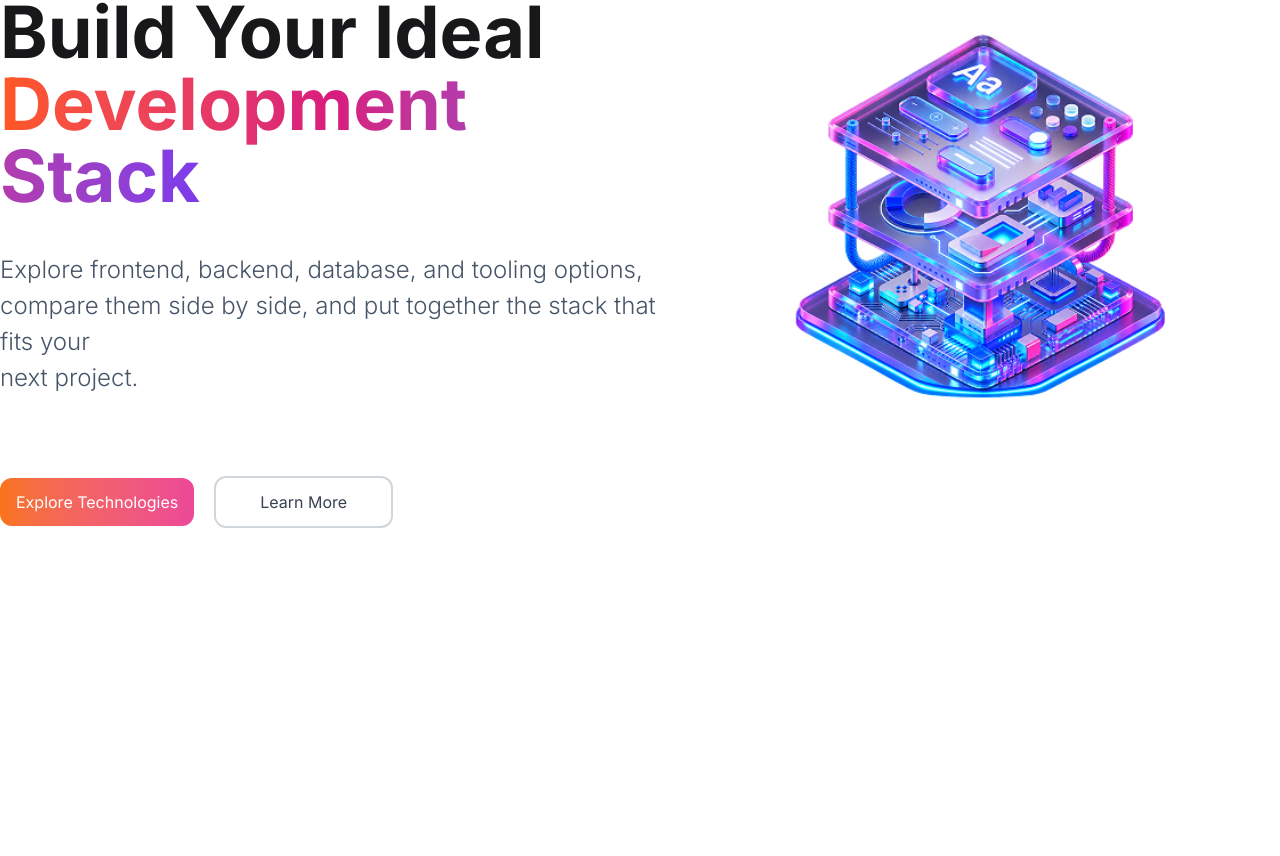
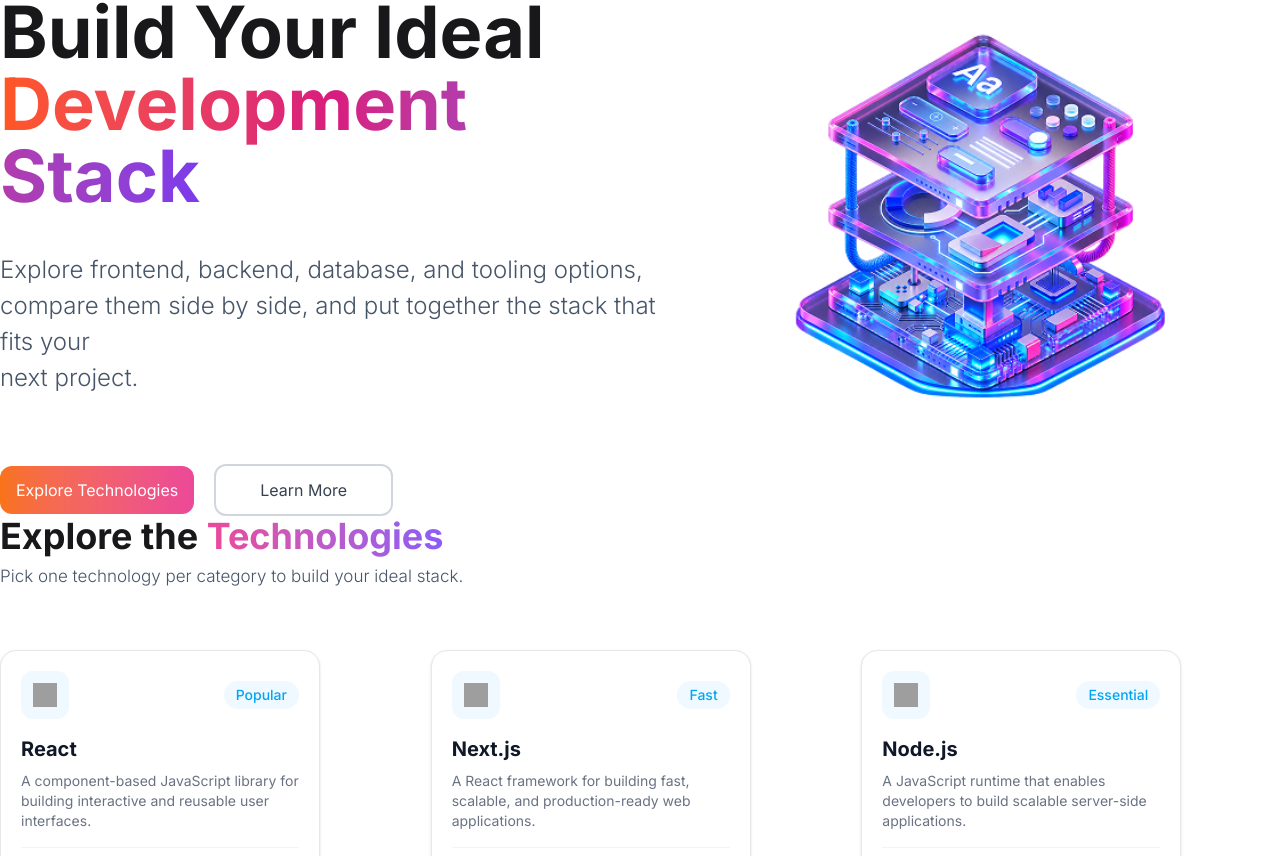
Before and after one commit to md-ashraful-islam-ullas/DevStack-PH-B14-A5, a React (Vite) app: page / in a window 1280 px wide. Shown: the part 244-1100 px from the top of the page. Before the commit the page ends 800 px from the top, so only its background shows below. Built offline with nearby package versions, Linux system fonts and the light colour scheme; grey boxes are pictures that could not be loaded.

Commit message:
feat: add multiple tech card

```diff
--- /dev/null
+++ b/public/data.json
@@ -0,0 +1,152 @@
+[
+  {
+    "id": "react",
+    "name": "React",
+    "category": "Frontend",
+    "description": "A component-based JavaScript library for building interactive and reusable user interfaces.",
+    "icon": "https://icon.icepanel.io/Technology/svg/React.svg",
+    "rating": 4.9,
+    "difficulty": "Beginner-Friendly",
+    "badge": "Popular"
+  },
+  {
+    "id": "nextjs",
+    "name": "Next.js",
+    "category": "Frontend",
+    "description": "A React framework for building fast, scalable, and production-ready web applications.",
+    "icon": "https://icon.icepanel.io/Technology/png-shadow-512/Next.js.png",
+    "rating": 4.8,
+    "difficulty": "Intermediate",
+    "badge": "Fast"
+  },
+  {
+    "id": "nodejs",
+    "name": "Node.js",
+    "category": "Backend",
+    "description": "A JavaScript runtime that enables developers to build scalable server-side applications.",
+    "icon": "https://icon.icepanel.io/Technology/svg/Node.js.svg",
+    "rating": 4.8,
+    "difficulty": "Intermediate",
+    "badge": "Essential"
+  },
+  {
+    "id": "express",
+    "name": "Express.js",
+    "category": "Backend",
+    "description": "A lightweight Node.js framework for building web servers and RESTful APIs.",
+    "icon": "https://icon.icepanel.io/Technology/png-shadow-512/Express.png",
+    "rating": 4.7,
+    "difficulty": "Beginner-Friendly",
+    "badge": "Popular"
+  },
+  {
+    "id": "mongodb",
+    "name": "MongoDB",
+    "category": "Database",
+    "description": "A flexible NoSQL database that stores data in JSON-like documents for modern applications.",
+    "icon": "https://icon.icepanel.io/Technology/svg/MongoDB.svg",
+    "rating": 4.7,
+    "difficulty": "Beginner-Friendly",
+    "badge": "NoSQL"
+  },
+  {
+    "id": "postgresql",
+    "name": "PostgreSQL",
+    "category": "Database",
+    "description": "A powerful open-source relational database known for reliability, flexibility, and advanced SQL features.",
+    "icon": "https://icon.icepanel.io/Technology/svg/PostgresSQL.svg",
+    "rating": 4.9,
+    "difficulty": "Intermediate",
+    "badge": "Top SQL"
+  },
+  {
+    "id": "typescript",
+    "name": "TypeScript",
+    "category": "Language",
+    "description": "A strongly typed programming language that builds on JavaScript for safer and more maintainable code.",
+    "icon": "https://icon.icepanel.io/Technology/svg/TypeScript.svg",
+    "rating": 4.9,
+    "difficulty": "Intermediate",
+    "badge": "Essential"
+  },
+  {
+    "id": "javascript",
+    "name": "JavaScript",
+    "category": "Language",
+    "description": "A versatile programming language used to create dynamic and interactive web applications.",
+    "icon": "https://icon.icepanel.io/Technology/svg/JavaScript.svg",
+    "rating": 4.9,
+    "difficulty": "Beginner-Friendly",
+    "badge": "Essential"
+  },
+  {
+    "id": "tailwindcss",
+    "name": "Tailwind CSS",
+    "category": "Styling",
+    "description": "A utility-first CSS framework for rapidly building modern and responsive user interfaces.",
+    "icon": "https://icon.icepanel.io/Technology/svg/Tailwind-CSS.svg",
+    "rating": 4.8,
+    "difficulty": "Beginner-Friendly",
+    "badge": "Fast"
+  },
+  {
+    "id": "docker",
+    "name": "Docker",
+    "category": "DevOps",
+    "description": "A platform for packaging applications and their dependencies into portable and isolated containers.",
+    "icon": "https://icon.icepanel.io/Technology/svg/Docker.svg",
+    "rating": 4.8,
+    "difficulty": "Intermediate",
+    "badge": "Containers"
+  },
+  {
+    "id": "kubernetes",
+    "name": "Kubernetes",
+    "category": "DevOps",
+    "description": "An open-source platform for automating the deployment, scaling, and management of containers.",
+    "icon": "https://icon.icepanel.io/Technology/svg/Kubernetes.svg",
+    "rating": 4.7,
+    "difficulty": "Advanced",
+    "badge": "Scaling"
+  },
+  {
+    "id": "git",
+    "name": "Git",
+    "category": "Tools",
+    "description": "A distributed version control system for tracking code changes and collaborating with developers.",
+    "icon": "https://icon.icepanel.io/Technology/svg/Git.svg",
+    "rating": 4.9,
+    "difficulty": "Beginner-Friendly",
+    "badge": "Essential"
+  },
+  {
+    "id": "github",
+    "name": "GitHub",
+    "category": "Tools",
+    "description": "A developer platform for hosting Git repositories, collaborating on code, and managing projects.",
+    "icon": "https://icon.icepanel.io/Technology/svg/GitHub.svg",
+    "rating": 4.9,
+    "difficulty": "Beginner-Friendly",
+    "badge": "Popular"
+  },
+  {
+    "id": "python",
+    "name": "Python",
+    "category": "Language",
+    "description": "A versatile and beginner-friendly programming language widely used in web development, automation, and AI.",
+    "icon": "https://icon.icepanel.io/Technology/svg/Python.svg",
+    "rating": 4.9,
+    "difficulty": "Beginner-Friendly",
+    "badge": "Popular"
+  },
+  {
+    "id": "aws",
+    "name": "AWS",
+    "category": "DevOps",
+    "description": "A comprehensive cloud computing platform providing infrastructure, storage, databases, and deployment services.",
+    "icon": "https://icon.icepanel.io/Technology/svg/AWS.svg",
+    "rating": 4.8,
+    "difficulty": "Advanced",
+    "badge": "Cloud"
+  }
+]
--- a/src/App.tsx
+++ b/src/App.tsx
@@ -1,12 +1,30 @@
+
+import { Suspense, useState } from "react"
 import Banner from "./components/Banner"
 import Nav from "./components/Nav"
+import type { Technology } from "./Technology"
+import TechnologyHeader from "./components/TechnologyHeader"
+import TechCard from "./components/TechCard"
+
+const techFetch = async(): Promise<Technology[]> => {
+  const res = await fetch('/data.json');
+  const data = await res.json();
+  return data;
+}
 
 function App() {
+
+  const [techPromise] = useState(() => techFetch())
+  console.log(techPromise)
 
   return (
     <>
       <Nav />
       <Banner />
+      <TechnologyHeader />
+      <Suspense fallback={<div>Loading Technologies ...</div>}>
+        <TechCard techPromise={techPromise} />
+       </Suspense>
     </>
   )
 }
--- /dev/null
+++ b/src/Technology.ts
@@ -0,0 +1,24 @@
+export type TechnologyCategory =
+  | "Frontend"
+  | "Backend"
+  | "Database"
+  | "Language"
+  | "Styling"
+  | "DevOps"
+  | "Tools";
+
+export type TechnologyDifficulty =
+  | "Beginner-Friendly"
+  | "Intermediate"
+  | "Advanced";
+
+export interface Technology {
+  id: string;
+  name: string;
+  category: TechnologyCategory;
+  description: string;
+  icon: string;
+  rating: number;
+  difficulty: TechnologyDifficulty;
+  badge: string;
+}
--- a/src/components/Banner.tsx
+++ b/src/components/Banner.tsx
@@ -8,7 +8,7 @@
           Build Your Ideal <br />
           <span className="bg-linear-to-r from-[#FF5722] via-[#D81B7E] to-[#7C3AED] bg-clip-text text-transparent">Development Stack</span>
         </p>
-        <p className="text-2xl font-light leading-9 text-[#475569] mt-10 mb-20">
+        <p className="text-2xl font-light leading-9 text-[#475569] mt-10 mb-17">
           Explore frontend, backend, database, and tooling options,<br /> compare them
           side by side, and put together the stack that fits your <br /> next project.
         </p>
--- /dev/null
+++ b/src/components/TechCard.tsx
@@ -0,0 +1,24 @@
+import { use } from "react";
+import type { Technology } from "../Technology";
+import TechnologyCard from "./TechnologyCard";
+
+interface TechCardProps {
+  techPromise: Promise<Technology[]>;
+}
+
+const TechCard = ({ techPromise }: TechCardProps) => {
+  const technologies = use(techPromise);
+  return (
+    <div className="mt-15">
+      <div className="container mx-auto grid grid-cols-3 gap-3">
+        {technologies.map((technology) => (
+          <TechnologyCard key={technology.id} technology={technology} />
+        ))}
+      </div>
+
+
+    </div>
+  );
+};
+
+export default TechCard;
--- /dev/null
+++ b/src/components/TechnologyCard.tsx
@@ -0,0 +1,53 @@
+import type { Technology } from "../Technology";
+
+interface TechnologyCardProps {
+  technology: Technology;
+}
+
+const TechnologyCard = ({ technology }: TechnologyCardProps) => {
+  return (
+    <div className="w-80 rounded-2xl border border-gray-200 bg-white p-5 shadow-sm">
+      <div className="flex items-center justify-between">
+        <div className="flex h-12 w-12 items-center justify-center rounded-xl bg-sky-50">
+          <img
+            src={technology.icon}
+            alt={technology.name}
+            className="h-6 w-6"
+          />
+        </div>
+
+        <span className="rounded-full bg-sky-50 px-3 py-1 text-sm font-medium text-sky-500">
+          {technology.badge}
+        </span>
+      </div>
+
+      <h3 className="mt-4 text-xl font-bold text-gray-900">
+        {technology.name}
+      </h3>
+
+      <p className="mt-2 text-sm text-gray-500">{technology.description}</p>
+
+      <div className="mt-4 flex items-center justify-between border-t border-gray-100 pt-4">
+        <span className="rounded-lg bg-gray-100 px-3 py-1 text-sm text-gray-600">
+          {technology.category}
+        </span>
+
+        <span className="text-sm text-gray-600">{technology.difficulty}</span>
+
+        <div className="flex items-center gap-1">
+          <span className="text-yellow-400">★</span>
+
+          <span className="text-sm font-medium text-gray-900">
+            {technology.rating}
+          </span>
+        </div>
+      </div>
+
+      <button className="mt-5 w-full rounded-xl bg-gray-900 py-3 text-sm font-medium text-white hover:bg-gray-800">
+        Add to Stack
+      </button>
+    </div>
+  );
+};
+
+export default TechnologyCard;
--- /dev/null
+++ b/src/components/TechnologyHeader.tsx
@@ -0,0 +1,14 @@
+const TechnologyHeader = () => {
+    return (
+        <div className="container mx-auto">
+            <p className="text-4xl font-bold">Explore the <span className="bg-linear-to-r from-[#EC4899] to-[#8B5CF6] bg-clip-text text-transparent">Technologies</span></p>
+            <p className="text-[17px] font-light text-[#475569] pt-2">Pick one technology per category to build your ideal stack.</p>
+
+            <div>
+
+            </div>
+        </div>
+    );
+};
+
+export default TechnologyHeader;
```
